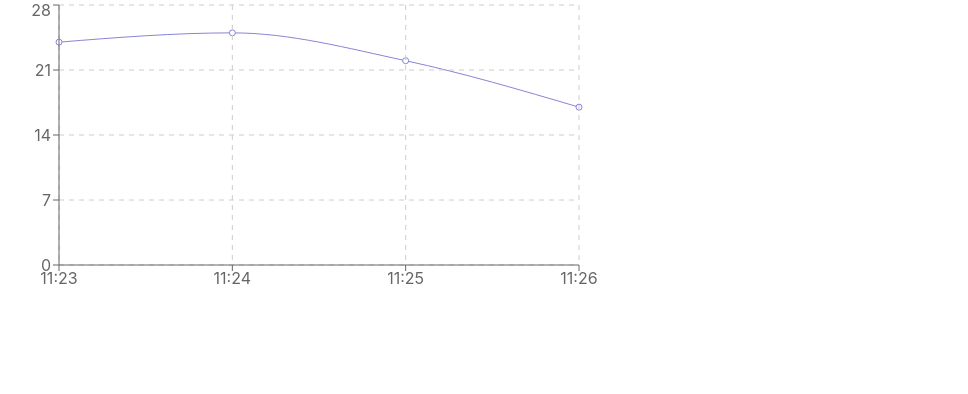
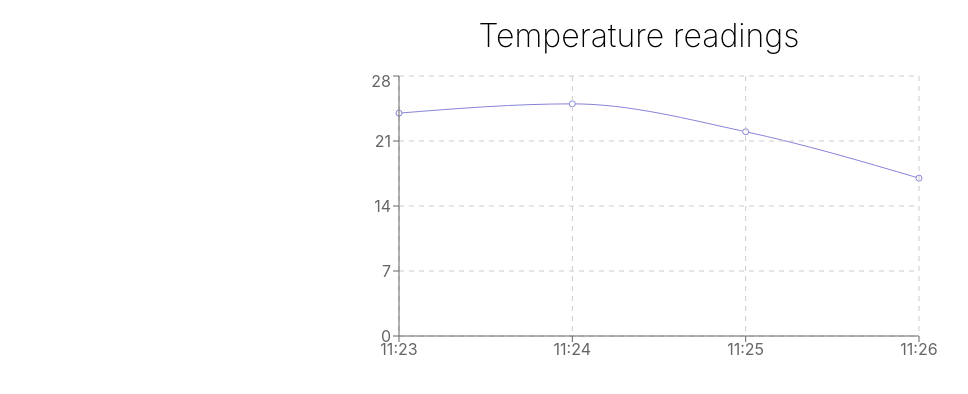
Before and after one commit to Misthalin/idg2001-oblig2, a React (Create React App) app in the folder frontend/: page / in a window 1280 px wide. Shown: the top 394 px of the page, without its empty margins (1-969 px from the left). Built offline with nearby package versions, Linux system fonts and the light colour scheme.

Commit message:
frontend

```diff
--- a/frontend/src/App.css
+++ b/frontend/src/App.css
@@ -1,5 +1,16 @@
 .App {
   text-align: center;
+}
+
+p {
+  margin: 1rem auto;
+  font-size: 2em;
+  font-weight: 200;
+  text-align: center;
+}
+
+div {
+  margin: 0 auto;
 }
 
 .App-logo {
--- a/frontend/src/App.js
+++ b/frontend/src/App.js
@@ -7,17 +7,20 @@ function App() {
     { t: '11:23', v: 24 },
     { t: '11:24', v: 25 },
     { t: '11:25', v: 22 },
-    { t: '11:26', v: 17 },
+    { t: '11:26', v: 17 }
   ];
 
 
   return (
+    <div>
+    <p>Temperature readings</p>
     <LineChart width={600} height={300} data={data} margin={{ top: 5, right: 20, bottom: 5, left: 0 }}>
       <Line type="monotone" dataKey="v" stroke="#8884d8" />
       <CartesianGrid stroke="#ccc" strokeDasharray="5 5" />
       <XAxis dataKey="t" />
       <YAxis />
     </LineChart>
+    </div>
   );
 }
 
```
Also changed, not shown: 1 other file (tests, documents, lock files or other folders).
